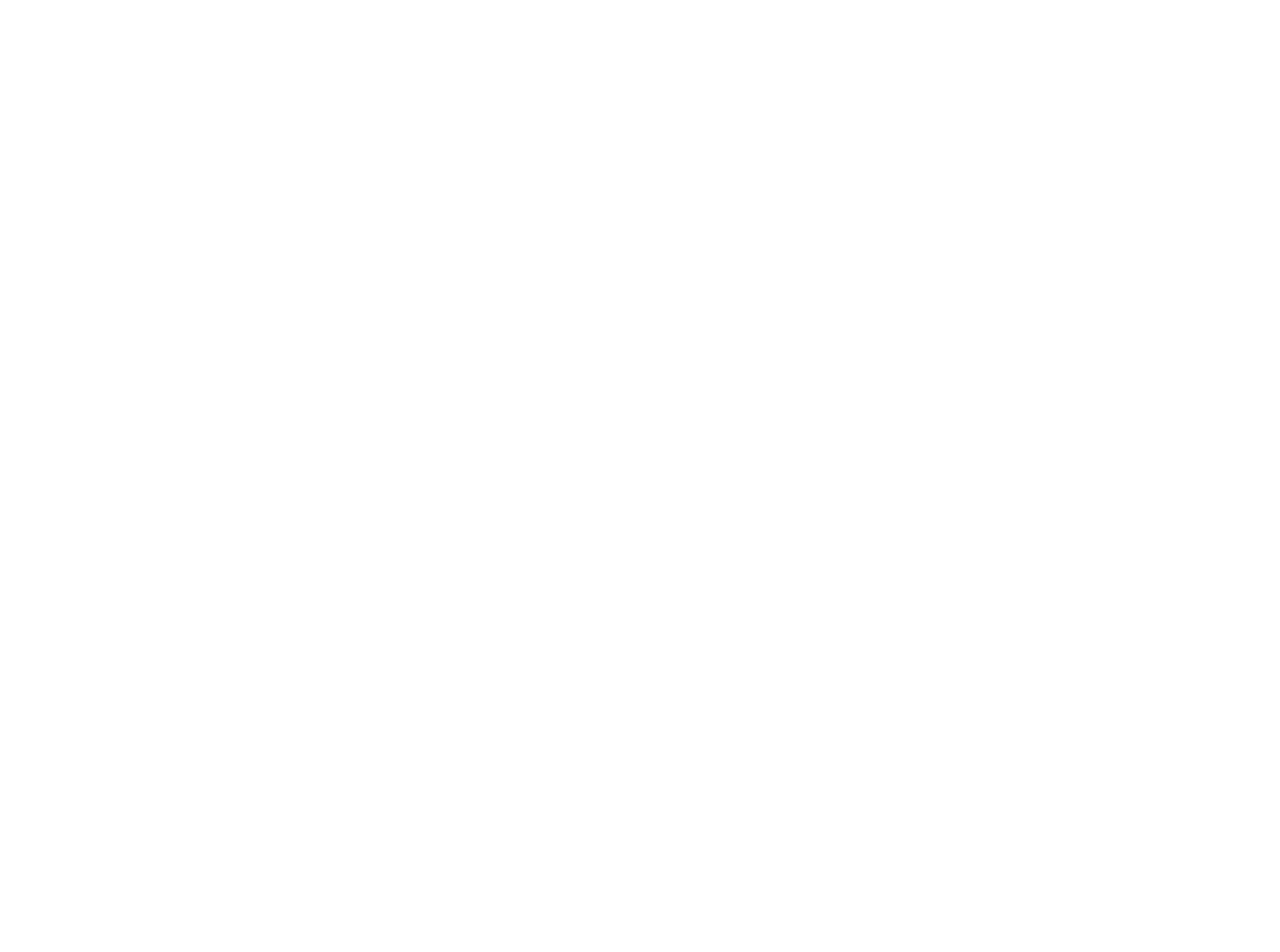
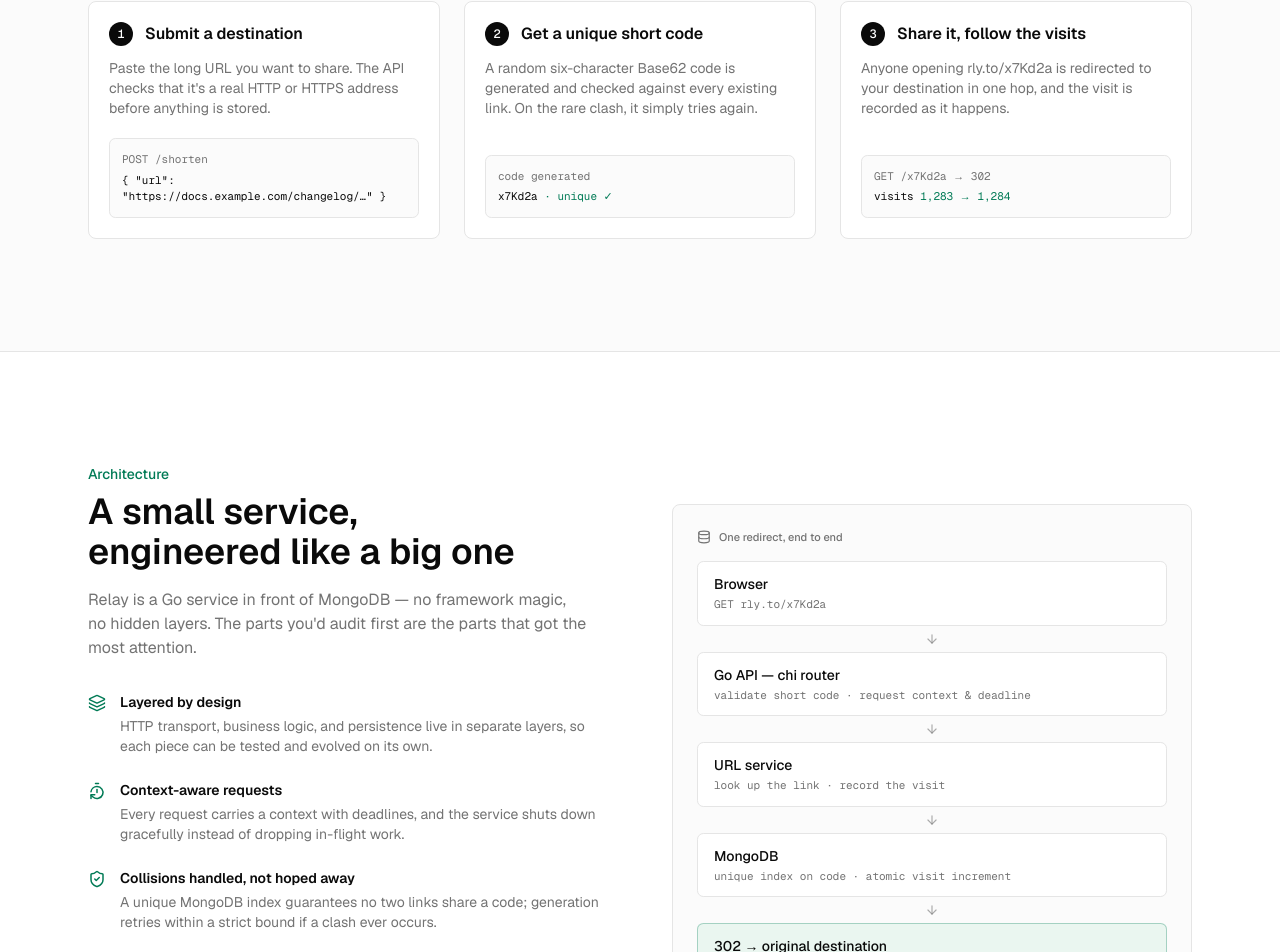
Before and after one commit to tapadar13/url-shortener, a Next.js app in the folder apps/web/: page / in a window 1280 px wide. Shown: the part 3047-3999 px from the top of the page. Before the commit the page ends 2763 px from the top, so only its background shows below. Built offline with nearby package versions, Linux system fonts and the light colour scheme.

Commit message:
feat: add workflow and architecture sections

```diff
--- a/apps/web/src/app/(marketing)/page.tsx
+++ b/apps/web/src/app/(marketing)/page.tsx
@@ -1,6 +1,8 @@
+import { Architecture } from "@/components/landing/architecture"
 import { Capabilities } from "@/components/landing/capabilities"
 import { EngineeringStrip } from "@/components/landing/engineering-strip"
 import { Hero } from "@/components/landing/hero"
+import { HowItWorks } from "@/components/landing/how-it-works"
 
 export default function LandingPage() {
   return (
@@ -8,6 +10,8 @@
       <Hero />
       <EngineeringStrip />
       <Capabilities />
+      <HowItWorks />
+      <Architecture />
     </main>
   )
 }
--- /dev/null
+++ b/apps/web/src/components/landing/architecture.tsx
@@ -0,0 +1,130 @@
+import {
+  ArrowDown,
+  Database,
+  FileText,
+  Layers,
+  ShieldCheck,
+  TimerReset,
+} from "lucide-react"
+
+import { siteConfig } from "@/config/site"
+
+const practices = [
+  {
+    icon: Layers,
+    title: "Layered by design",
+    body: "HTTP transport, business logic, and persistence live in separate layers, so each piece can be tested and evolved on its own.",
+  },
+  {
+    icon: TimerReset,
+    title: "Context-aware requests",
+    body: "Every request carries a context with deadlines, and the service shuts down gracefully instead of dropping in-flight work.",
+  },
+  {
+    icon: ShieldCheck,
+    title: "Collisions handled, not hoped away",
+    body: "A unique MongoDB index guarantees no two links share a code; generation retries within a strict bound if a clash ever occurs.",
+  },
+  {
+    icon: FileText,
+    title: "Structured operations",
+    body: "Requests are logged with structured fields rather than free-form strings, built for the day this runs somewhere that matters.",
+  },
+] as const
+
+const flow = [
+  {
+    label: "Browser",
+    detail: `GET ${siteConfig.shortHost}/x7Kd2a`,
+  },
+  {
+    label: "Go API — chi router",
+    detail: "validate short code · request context & deadline",
+  },
+  {
+    label: "URL service",
+    detail: "look up the link · record the visit",
+  },
+  {
+    label: "MongoDB",
+    detail: "unique index on code · atomic visit increment",
+  },
+] as const
+
+export function Architecture() {
+  return (
+    <section id="architecture" className="scroll-mt-14">
+      <div className="mx-auto max-w-6xl px-4 py-20 sm:px-6 sm:py-28">
+        <div className="grid gap-12 lg:grid-cols-2 lg:gap-16">
+          <div>
+            <p className="text-sm font-medium text-brand">Architecture</p>
+            <h2 className="mt-2 text-3xl font-semibold text-balance sm:text-4xl">
+              A small service, engineered like a big one
+            </h2>
+            <p className="mt-4 text-pretty text-muted-foreground">
+              {siteConfig.name} is a Go service in front of MongoDB — no
+              framework magic, no hidden layers. The parts you&apos;d audit
+              first are the parts that got the most attention.
+            </p>
+
+            <dl className="mt-8 space-y-6">
+              {practices.map((practice) => (
+                <div key={practice.title} className="flex gap-3.5">
+                  <practice.icon
+                    className="mt-0.5 size-4.5 shrink-0 text-brand"
+                    aria-hidden="true"
+                  />
+                  <div>
+                    <dt className="text-sm font-semibold">{practice.title}</dt>
+                    <dd className="mt-1 text-sm text-pretty text-muted-foreground">
+                      {practice.body}
+                    </dd>
+                  </div>
+                </div>
+              ))}
+            </dl>
+          </div>
+
+          <div className="lg:pt-10">
+            <div className="rounded-lg border bg-muted/40 p-5 sm:p-6">
+              <p className="flex items-center gap-2 text-[11px] font-medium text-muted-foreground">
+                <Database className="size-3.5" aria-hidden="true" />
+                One redirect, end to end
+              </p>
+              <div className="mt-4 flex flex-col items-stretch">
+                {flow.map((node, index) => (
+                  <div key={node.label} className="flex flex-col items-center">
+                    {index > 0 && (
+                      <ArrowDown
+                        className="my-1.5 size-3.5 text-muted-foreground/60"
+                        aria-hidden="true"
+                      />
+                    )}
+                    <div className="w-full rounded-md border bg-background px-4 py-3">
+                      <p className="text-sm font-medium">{node.label}</p>
+                      <p className="mt-0.5 font-mono text-[11px] text-muted-foreground">
+                        {node.detail}
+                      </p>
+                    </div>
+                  </div>
+                ))}
+                <ArrowDown
+                  className="my-1.5 self-center size-3.5 text-muted-foreground/60"
+                  aria-hidden="true"
+                />
+                <div className="w-full rounded-md border border-brand/30 bg-brand-muted/60 px-4 py-3">
+                  <p className="text-sm font-medium">
+                    302 → original destination
+                  </p>
+                  <p className="mt-0.5 font-mono text-[11px] text-muted-foreground">
+                    visit recorded · access_count +1
+                  </p>
+                </div>
+              </div>
+            </div>
+          </div>
+        </div>
+      </div>
+    </section>
+  )
+}
--- /dev/null
+++ b/apps/web/src/components/landing/how-it-works.tsx
@@ -0,0 +1,80 @@
+import { siteConfig } from "@/config/site"
+
+const steps = [
+  {
+    title: "Submit a destination",
+    body: "Paste the long URL you want to share. The API checks that it's a real HTTP or HTTPS address before anything is stored.",
+    snippet: (
+      <>
+        <p className="text-muted-foreground">POST /shorten</p>
+        <p>
+          {`{ "url": "https://docs.example.com/changelog/…" }`}
+        </p>
+      </>
+    ),
+  },
+  {
+    title: "Get a unique short code",
+    body: "A random six-character Base62 code is generated and checked against every existing link. On the rare clash, it simply tries again.",
+    snippet: (
+      <>
+        <p className="text-muted-foreground">code generated</p>
+        <p>
+          x7Kd2a <span className="text-brand">· unique ✓</span>
+        </p>
+      </>
+    ),
+  },
+  {
+    title: "Share it, follow the visits",
+    body: `Anyone opening ${siteConfig.shortHost}/x7Kd2a is redirected to your destination in one hop, and the visit is recorded as it happens.`,
+    snippet: (
+      <>
+        <p className="text-muted-foreground">GET /x7Kd2a → 302</p>
+        <p>
+          visits <span className="text-brand">1,283 → 1,284</span>
+        </p>
+      </>
+    ),
+  },
+] as const
+
+export function HowItWorks() {
+  return (
+    <section id="how-it-works" className="scroll-mt-14 border-y bg-muted/40">
+      <div className="mx-auto max-w-6xl px-4 py-20 sm:px-6 sm:py-28">
+        <div className="mx-auto max-w-2xl text-center">
+          <p className="text-sm font-medium text-brand">How it works</p>
+          <h2 className="mt-2 text-3xl font-semibold text-balance sm:text-4xl">
+            From long URL to measured link in three steps
+          </h2>
+        </div>
+
+        <ol className="mt-14 grid gap-6 sm:mt-16 lg:grid-cols-3">
+          {steps.map((step, index) => (
+            <li
+              key={step.title}
+              className="flex flex-col rounded-lg border bg-background p-5"
+            >
+              <div className="flex items-center gap-3">
+                <span
+                  className="flex size-6 shrink-0 items-center justify-center rounded-full bg-foreground font-mono text-xs font-medium text-background"
+                  aria-hidden="true"
+                >
+                  {index + 1}
+                </span>
+                <h3 className="text-base font-semibold">{step.title}</h3>
+              </div>
+              <p className="mt-3 flex-1 text-sm text-pretty text-muted-foreground">
+                {step.body}
+              </p>
+              <div className="mt-5 space-y-1 rounded-md border bg-muted/40 p-3 font-mono text-[11px]">
+                {step.snippet}
+              </div>
+            </li>
+          ))}
+        </ol>
+      </div>
+    </section>
+  )
+}
```
